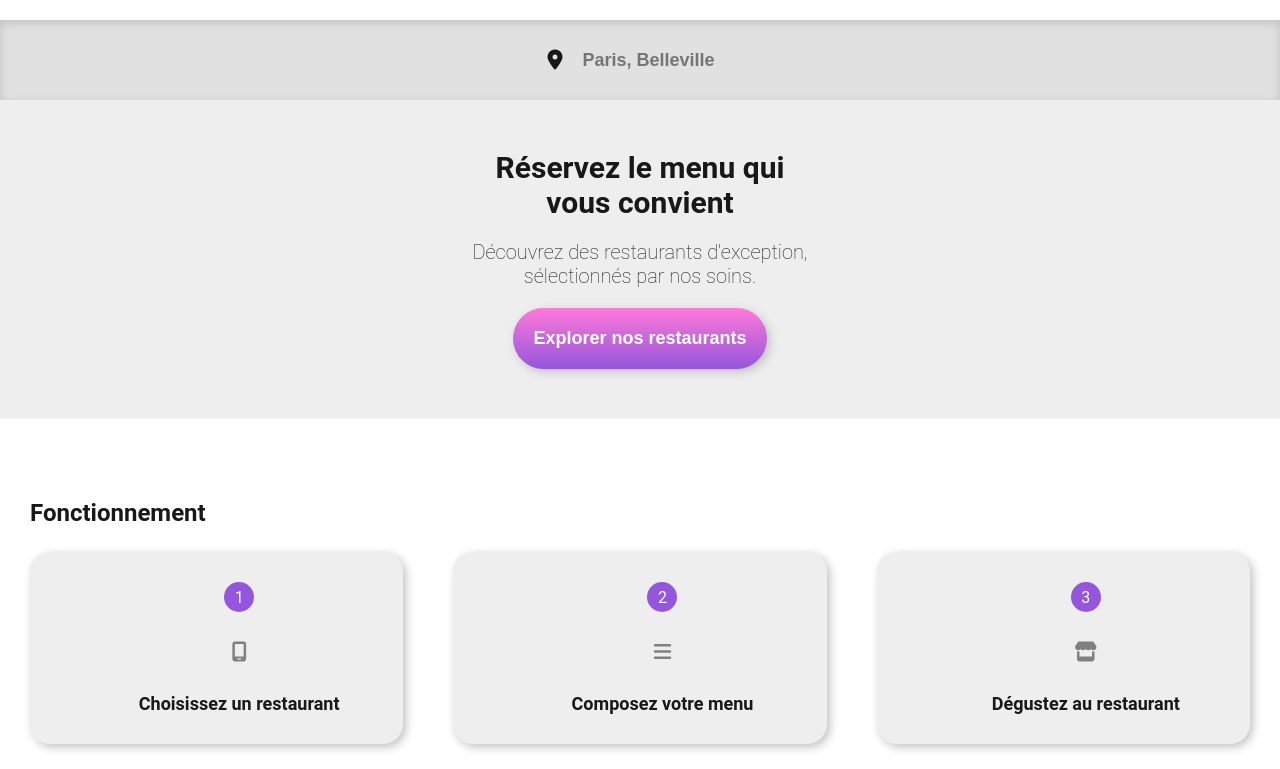
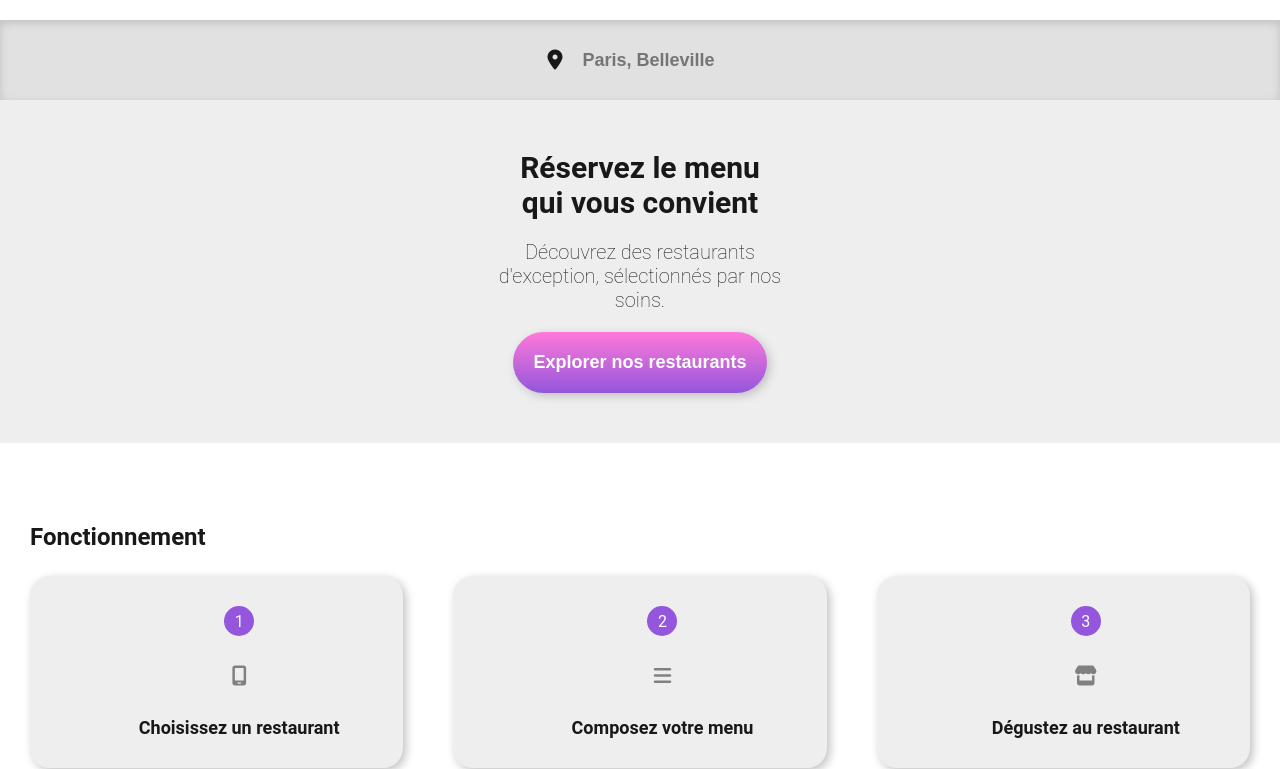
Before and after one commit to mathoos/Ohmyfood, a website: page index.html in a window 1280 px wide. Shown: the part 60-829 px from the top of the page. Drawn offline with Linux system fonts and the light colour scheme; a web font is replaced by a local one.

Commit message:
finalisation du projet

```diff
--- a/index.html
+++ b/index.html
@@ -12,9 +12,9 @@
 
     <!-- HEADER -->
 
-    <!--<div class="loader">
+    <div class="loader">
         <div class="spinner"></div>
-    </div>  -->
+    </div>
 
     <header class="header">
         <div class="header__logo">
@@ -31,8 +31,8 @@
         </form>
 
         <div class="header__presentation">
-            <h1>Réservez le menu qui<br> vous convient</h1>
-            <p>Découvrez des restaurants d'exception,<br> sélectionnés par nos soins.</p>
+            <h1>Réservez le menu qui vous convient</h1>
+            <p>Découvrez des restaurants d'exception, sélectionnés par nos soins.</p>
             <a href="#">
                 <button class="btn">
                     <span>Explorer nos restaurants</span>
@@ -86,9 +86,6 @@
                 </div>
             </div>
         </div>
-
-
-
     </section>
 
 
@@ -122,7 +119,6 @@
                         <p>Ménilmontant</p>
                     </div>
                 </div>
-
             </a>
 
             <a href="pages/la_note_enchantee.html" class="card__restaurant">
@@ -145,7 +141,6 @@
                         <p>Charonne</p>
                     </div>
                 </div>
-
             </a>
 
             <a href="pages/a_la_francaise.html" class="card__restaurant">
@@ -168,7 +163,6 @@
                         <p>Cité rouge</p>
                     </div>
                 </div>
-
             </a>
 
             <a href="pages/le_delice_des_sens.html" class="card__restaurant">
@@ -191,17 +185,12 @@
                         <p>Folie-Méricourt</p>
                     </div>
                 </div>
-
             </a>
         </div>
-
-
-
     </section>
 
 
     <!-- FOOTER -->
-
 
     <footer>
         <h1>Ohmyfood</h1>
--- a/sass/components/_loader.scss
+++ b/sass/components/_loader.scss
@@ -3,7 +3,7 @@
     display: flex;
     justify-content: center;
     align-items: center;
-    width: 100vw;
+    width: 100%;
     height: 100vh;
     background-color: $blanc;
     z-index: 50;
--- a/sass/layout/_header.scss
+++ b/sass/layout/_header.scss
@@ -41,8 +41,6 @@
                 background-color: $colour-form;
             }
         }
-
-
     }
     &__presentation{
         display: flex;
@@ -59,11 +57,19 @@
             width: 80%;
             font-size: 30px;
             font-weight: bolder;
+
+            @include desktop{
+                width: 20%;
+            }
         }
 
         p{
             font-size: 20px;
             font-weight: lighter;
+
+            @include desktop{
+                width: 25%;
+            }
         }
     }
 }
--- a/sass/style.scss
+++ b/sass/style.scss
@@ -40,7 +40,7 @@
             }
 
             &:hover{
-                background-color: lighten($colour-menu, 10%);
+                background-color: lighten($colour-primary, 30%);
                 & .card__fonctionnement--icone{
                     i{
                         color: $colour-primary;
```
Also changed, not shown: css/main.css, css/style.css, 2 other files. Lines whose indentation alone changed are shown as unchanged.
